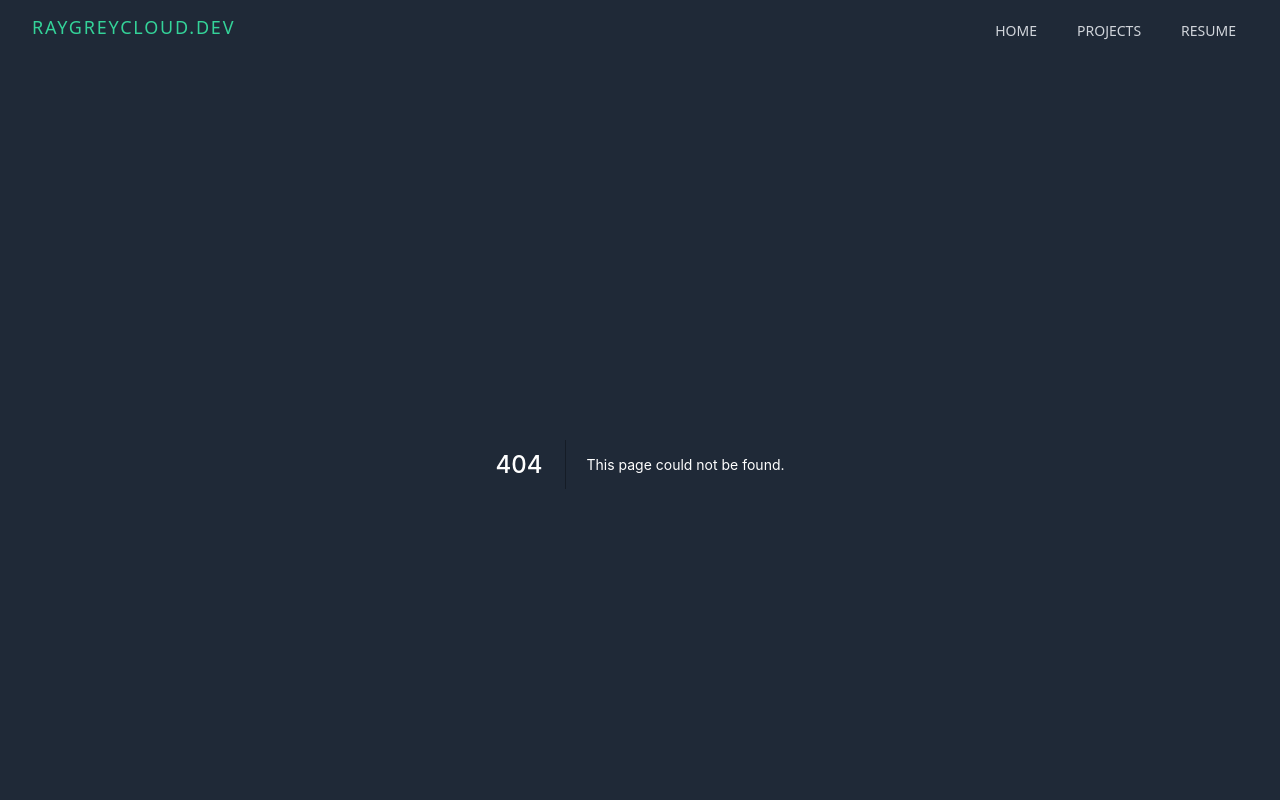
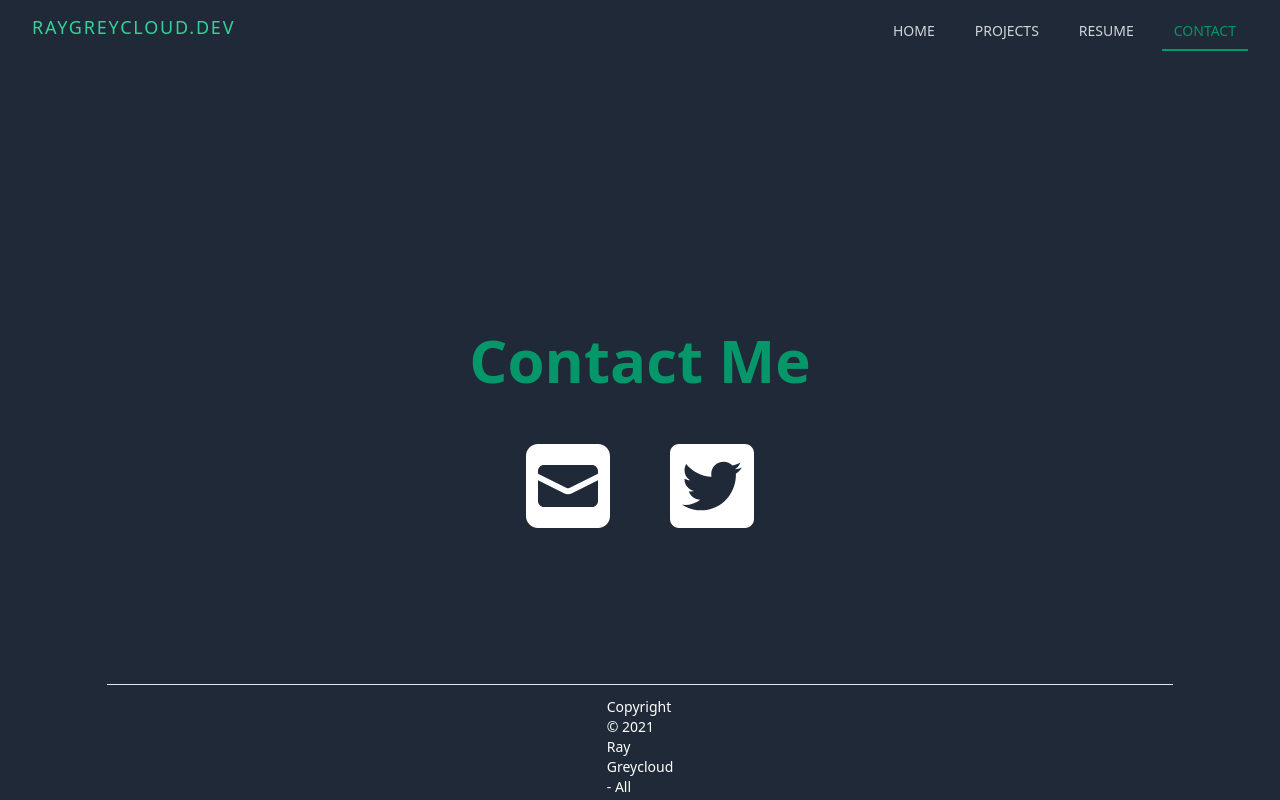
Before and after one commit to rayGreycloud/raygreycloud-dev, a Next.js app: page /contact in a window 1280 px wide. Before the commit this address had no page. Shown: the top 800 px of the page. Built offline with nearby package versions, Linux system fonts and the light colour scheme.

Commit message:
add contact page

```diff
--- a/components/ContactNavCard.jsx
+++ b/components/ContactNavCard.jsx
@@ -1,3 +1,4 @@
+import Link from 'next/link';
 import { motion } from 'framer-motion';
 
 import { navCard } from 'animations';
@@ -6,12 +7,10 @@ import { PaperPlaneIcon } from '@/icons/PaperPlaneIcon';
 
 export const ContactNavCard = () => {
   return (
+    <Link href='/contact'>
       <motion.a
         key='contactNavCard'
         variants={navCard}
-      href='mailto:raygreycloud@gmail.com'
-      target='_blank'
-      rel='noopener noreferrer'
         className='w-60 p-6 border rounded-xl hover:border-green-600 focus:border-green-600 hover:text-green-600 focus:text-green-600 transition transform hover:scale-125'
       >
         <div className='flex items-center justify-center'>
@@ -20,5 +19,6 @@ export const ContactNavCard = () => {
         </div>
         <p className='mt-4 text-xl text-center'>Email me</p>
       </motion.a>
+    </Link>
   );
 };
--- a/components/Header.jsx
+++ b/components/Header.jsx
@@ -9,7 +9,8 @@ import { XIcon } from '@/icons/XIcon';
 const navigation = [
   { name: 'Home', href: '/' },
   { name: 'Projects', href: '/projects' },
-  { name: 'Resume', href: '/resume' }
+  { name: 'Resume', href: '/resume' },
+  { name: 'Contact', href: '/contact' }
 ];
 
 export const Header = () => {
--- /dev/null
+++ b/pages/contact.jsx
@@ -0,0 +1,33 @@
+import { EmailIcon } from '@/icons/EmailIcon';
+import { EnvelopeIcon } from '@/icons/EnvelopeIcon';
+import { TwitterIcon } from '@/icons/TwitterIcon';
+
+export default function ContactPage() {
+  return (
+    <main className='flex flex-col items-center w-full flex-1 pt-16 md:pt-20 md:px-20 text-center'>
+      <h1 className='text-3xl md:text-6xl font-bold mb-8'>
+        <div className='text-green-600'>Contact Me</div>
+      </h1>
+      <div className='flex items-center justify-between pt-4 w-60'>
+        <a
+          key='emailMeBtn'
+          href='mailto:raygreycloud@gmail.com'
+          target='_blank'
+          rel='noopener noreferrer'
+          className='w-24 h-24 flex items-center justify-center rounded-full hover:text-green-600 focus:text-green-600 transition transform hover:scale-125'
+        >
+          <EnvelopeIcon classes={'w-24 h-24'} />
+        </a>
+        <a
+          key='twitterBtn'
+          href='https://twitter.com/intent/user?user_id=1038860382796836864'
+          target='_blank'
+          rel='noopener noreferrer'
+          className='w-24 h-24 flex items-center justify-center rounded-full hover:text-green-600 focus:text-green-600 transition transform hover:scale-125'
+        >
+          <TwitterIcon classes={'w-24 h-24'} />
+        </a>
+      </div>
+    </main>
+  );
+}
```
Lines whose indentation alone changed are shown as unchanged.
